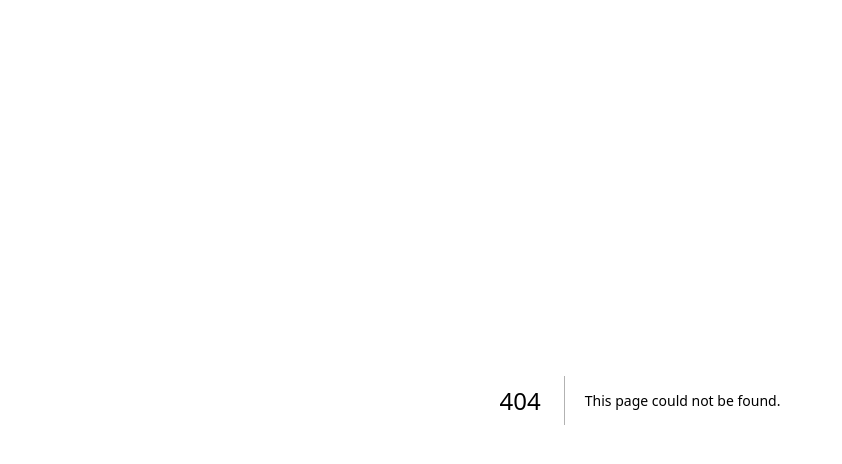
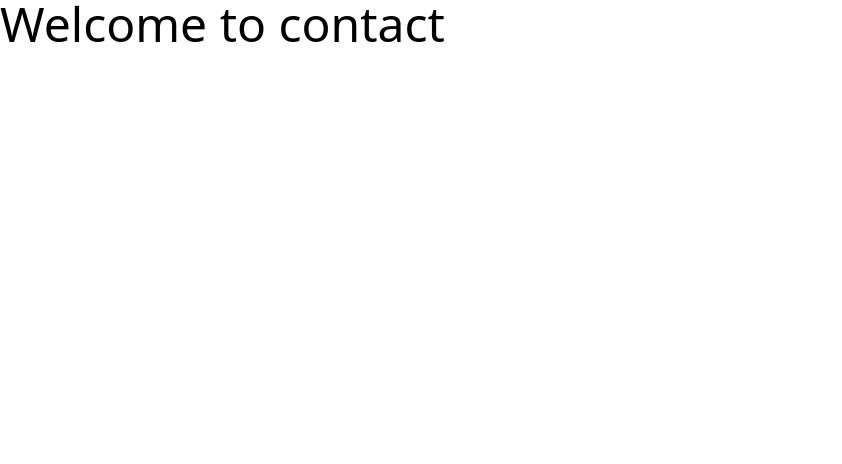
Before and after one commit to atroopa/first-next-js, a Next.js app: page /contact in a window 1280 px wide. Before the commit this address had no page. Shown: the top 464 px of the page, without its empty margins (0-842 px from the left). Built offline with nearby package versions, Linux system fonts and the light colour scheme.

Commit message:
create contact folder and js file

```diff
--- /dev/null
+++ b/pages/contact/index.js
@@ -0,0 +1,19 @@
+import Head from "next/head";
+
+function contact() {
+    return (
+        <div>
+            <Head>
+                <title>ParsClick - Contact</title>
+                <meta name="keyword" content="contact , persian, iranian , parsclick, tutorial"/>
+            </Head>
+
+            <div className='text-5xl'>
+                Welcome to contact
+            </div>
+
+        </div>
+    );
+}
+
+export default contact;
```
